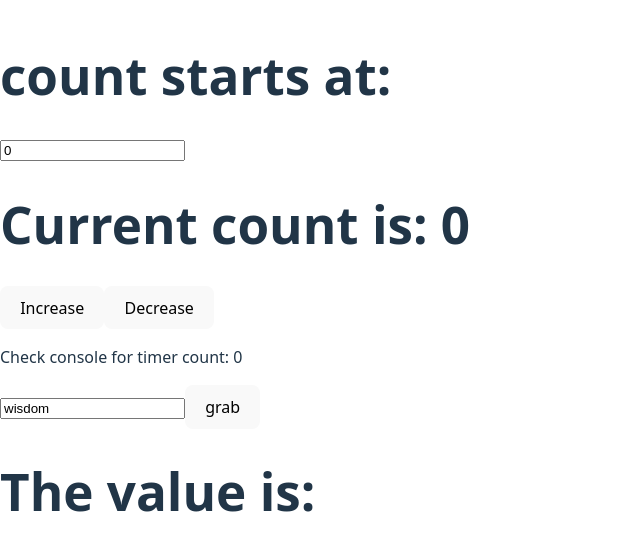
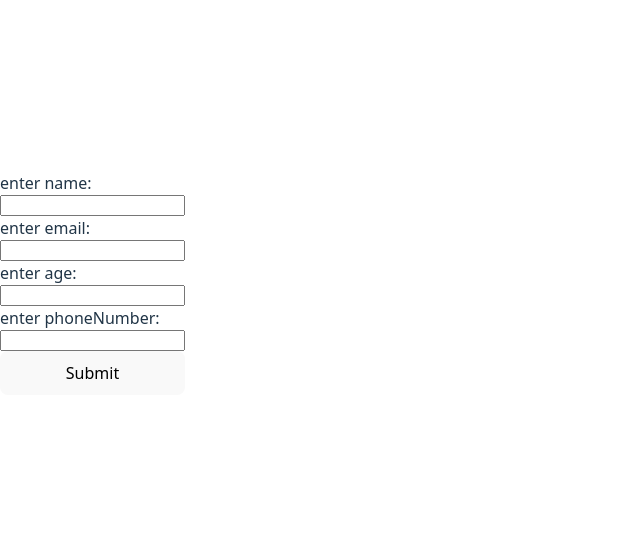
Before and after one commit to wisdom6715/interview-prep, a React (Vite) app: page / in a window 1280 px wide. Shown: the part 117-668 px from the top of the page, without its empty margins (0-640 px from the left). Built offline with nearby package versions, Linux system fonts and the light colour scheme.

Commit message:
multiple form with a single state revised

```diff
--- a/src/App.tsx
+++ b/src/App.tsx
@@ -1,21 +1,22 @@
-import { useState } from "react"
-import React from "react"
-import ButtonComponent from "./components/buttons"
-import PracticeUseRef from "./components/PracticeRef"
-import LogRef from "./components/PracticeLog"
+// import { useState } from "react"
+// import React from "react"
+// import ButtonComponent from "./components/Buttons"
+// import PracticeUseRef from "./components/PracticeRef"
+// import LogRef from "./components/PracticeLog"
+import StandardForm from "./components/Standard"
 function App() {
-  const [counter, setCounter] = useState<number>(0)
-  const [start, setCountStart] = useState<number>(0)
+  // const [counter, setCounter] = useState<number>(0)
+  // const [start, setCountStart] = useState<number>(0)
 
-  const handleStartCounter = (e: React.ChangeEvent<HTMLInputElement>)=>{
-    e.preventDefault()
-    const value = Number(e.target.value)
-    setCountStart(value)
-    setCounter(value)
-  }
+  // const handleStartCounter = (e: React.ChangeEvent<HTMLInputElement>)=>{
+  //   e.preventDefault()
+  //   const value = Number(e.target.value)
+  //   setCountStart(value)
+  //   setCounter(value)
+  // }
   return (
     <div>
-      <form>
+      {/* <form>
         <h1>count starts at: </h1>
         <input type="number" onChange={handleStartCounter} value={start}/>
       </form>
@@ -29,7 +30,9 @@ function App() {
 
       <div>
         <LogRef />
-      </div>
+      </div> */}
+
+      <StandardForm />
     </div>
   )
 }
--- /dev/null
+++ b/src/components/Standard.tsx
@@ -0,0 +1,38 @@
+import React, { useState } from "react"
+type userTypes= {
+    name: string;
+    email: string;
+    phoneNumber: string;
+    age: string
+}
+
+const StandardForm = () =>{
+    const [user, setUser] = useState<userTypes>({name: '', email: '', phoneNumber: '' , age: ''})
+
+    const handleSubmission = (e: React.FormEvent)=>{
+        e.preventDefault()
+        console.log(user)
+        setUser({
+            name: '', email: '', phoneNumber: '' , age: ''
+        })
+    }
+
+    return(
+        <form onSubmit={handleSubmission} style={{display: 'flex', flexDirection: 'column'}}>
+            <label htmlFor="">enter name: </label>
+            <input type="text" onChange={(e)=> setUser({...user, name: e.target.value})} value={user.name} required/>
+
+            <label htmlFor="">enter email: </label>
+            <input type="text" onChange={(e)=> setUser({...user, email:e.target.value})} value={user.email} required/>
+
+            <label htmlFor="">enter age: </label>
+            <input type="text" onChange={(e)=> setUser({...user, age:e.target.value})} value={user.age} required/>
+
+            <label htmlFor="">enter phoneNumber: </label>
+            <input type="text" onChange={(e)=> setUser({...user, phoneNumber: e.target.value})} value={user.phoneNumber} required/>
+
+            <button type="submit">Submit</button>
+        </form>
+    )
+}
+export default StandardForm
```
